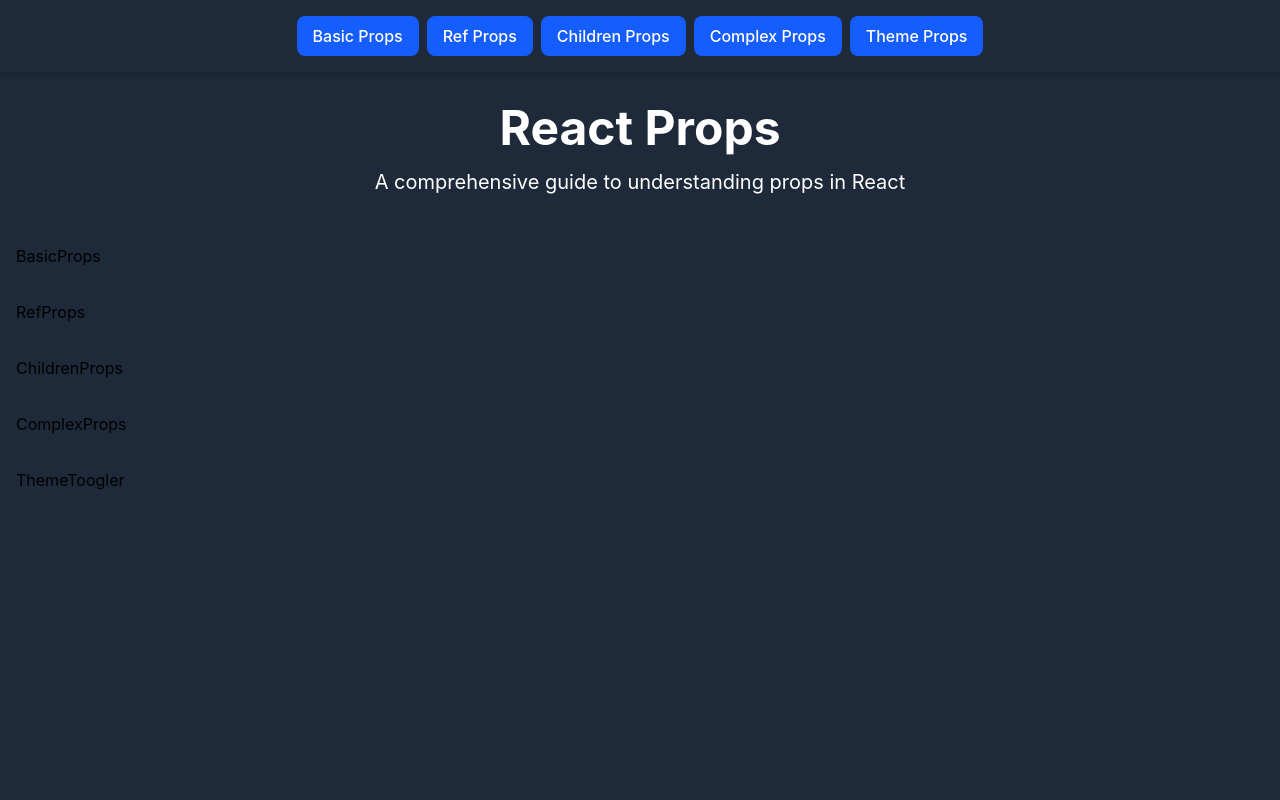
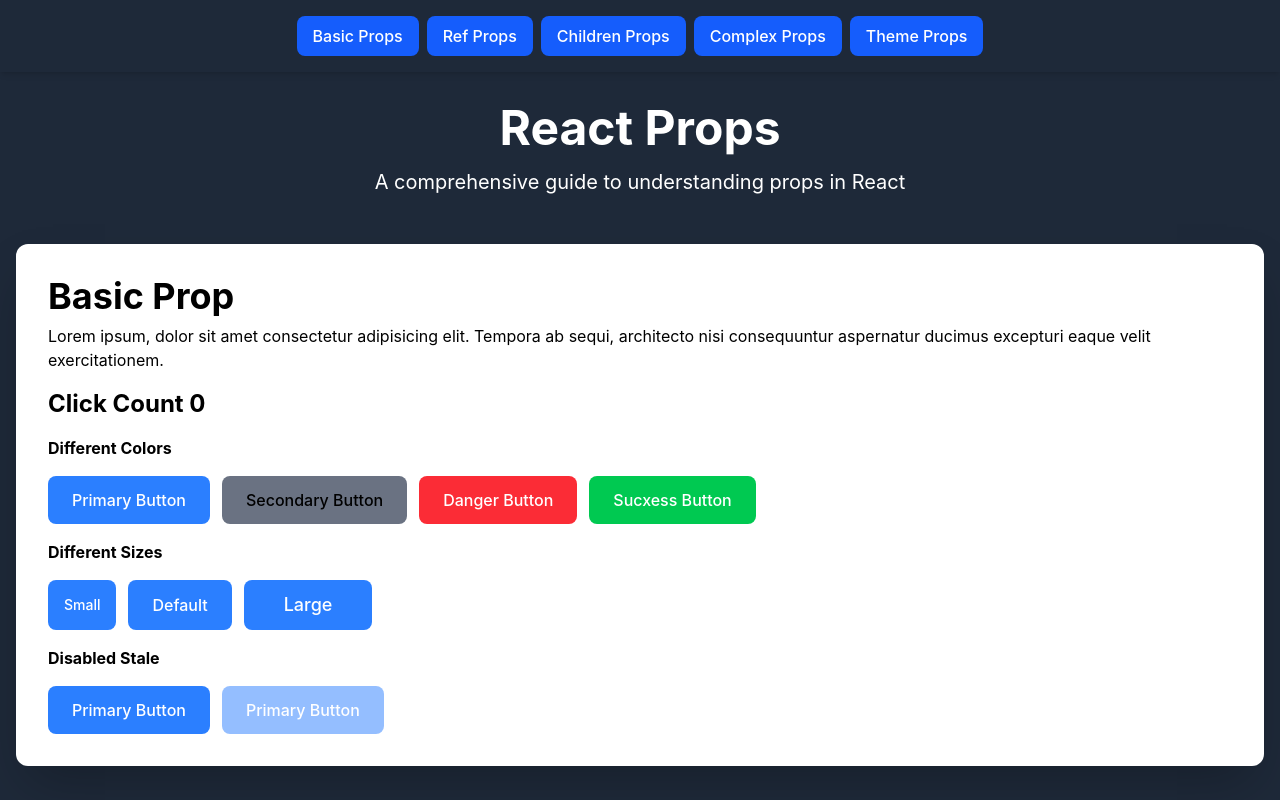
Before and after one commit to Shivamch0/React, a React (Vite) app in the folder Props/: page / in a window 1280 px wide. Shown: the top 800 px of the page. Built offline with nearby package versions, Linux system fonts and the light colour scheme.

Commit message:
Basic Props Completed

```diff
--- a/Props/src/App.jsx
+++ b/Props/src/App.jsx
@@ -45,19 +45,19 @@ function AppContent() {
           }`}>A comprehensive guide to understanding props in React</p>
         </header>
         <div className="space-y-8">
-          <div id="basic" className="scroll-mt-200">
+          <div id="basic" className="scroll-mt-20">
             <BasicProps />
           </div>
-          <div id="basic" className="scroll-mt-200">
+          <div id="ref" className="scroll-mt-20">
             <RefProps />
           </div>
-          <div id="basic" className="scroll-mt-200">
+          <div id="children" className="scroll-mt-20">
             <ChildrenProps />
           </div>
-          <div id="basic" className="scroll-mt-200">
+          <div id="complex" className="scroll-mt-20">
             <ComplexProps />
           </div>
-          <div id="basic" className="scroll-mt-200">
+          <div id="themeToggler" className="scroll-mt-20">
             <ThemeToogler />
           </div>
         </div>
--- a/Props/src/components/BasicProps.jsx
+++ b/Props/src/components/BasicProps.jsx
@@ -1,9 +1,95 @@
-import React from 'react'
+import React, { useState } from "react";
+
+function Button({ text, color, size, onClick, disabled }) {
+  return (
+    <button
+      onClick={onClick}
+      disabled={disabled}
+      className={`
+        flex items-center justify-center
+        h-auto leading-none
+        rounded-lg font-medium transition-all duration-300
+        ${
+          size === "small"
+            ? "px-4 py-1 text-sm"
+            : size === "large"
+              ? "px-10 py-4 text-lg"
+              : "px-6 py-4"
+        }
+        ${size === "large" ? "text-lg px-8 py-4" : ""}
+        ${color === "primary" ? "bg-blue-500 hover:bg-blue-600 text-white" : ""}
+        ${color === "secondary" ? "bg-gray-500 hover:bg-gray-600" : ""}
+        ${color === "danger" ? "bg-red-500 hover:bg-red-600 text-white" : ""}
+        ${color === "sucess" ? "bg-green-500 hover:bg-green-600 text-white" : ""}
+        ${disabled ? "opacity-50 cursor-not-allowed" : "cursor-pointer"}
+      `}
+    >
+      {text}
+    </button>
+  );
+}
 
 function BasicProps() {
+  const [clickCount, setClickCount] = useState(0);
   return (
-    <div>BasicProps</div>
-  )
+    <section className="p-8 bg-white rounded-xl shadow-2xl">
+      <h2 className="text-4xl font-bold mb-2">Basic Prop</h2>
+      <p>
+        Lorem ipsum, dolor sit amet consectetur adipisicing elit. Tempora ab
+        sequi, architecto nisi consequuntur aspernatur ducimus excepturi eaque
+        velit exercitationem.
+      </p>
+      <h5 className="text-2xl font-bold my-4">Click Count {clickCount}</h5>
+      <div className="space-y-4">
+        <h3 className="font-bold">Different Colors</h3>
+        <div className="flex flex-wrap gap-3">
+          <Button
+            text="Primary Button"
+            color="primary"
+            onClick={() => setClickCount(clickCount + 1)}
+            disabled={false}
+          />
+          <Button
+            text="Secondary Button"
+            color="secondary"
+            onClick={() => setClickCount(clickCount - 1)}
+            disabled={false}
+          />
+          <Button
+            text="Danger Button"
+            color="danger"
+            onClick={() => setClickCount(clickCount + 1)}
+            disabled={false}
+          />
+          <Button text="Sucxess Button" color="sucess" disabled={false} />
+        </div>
+      </div>
+      <div className="space-y-4 mt-4">
+        <h3 className="font-bold">Different Sizes</h3>
+        <div className="flex flex-wrap gap-3">
+          <Button text="Small" color="primary" size="small" />
+          <Button text="Default" color="primary" />
+          <Button text="Large" color="primary" size="large" />
+        </div>
+      </div>
+      <div className="space-y-4 mt-4">
+        <h3 className="font-bold">Disabled Stale</h3>
+        <div className="flex flex-wrap gap-3">
+          <Button
+            text="Primary Button"
+            color="primary"
+            disabled={false}
+          />
+          <Button
+            text="Primary Button"
+            color="primary"
+            disabled={true}
+          />
+
+        </div>
+      </div>
+    </section>
+  );
 }
 
-export default BasicProps
+export default BasicProps;
```
